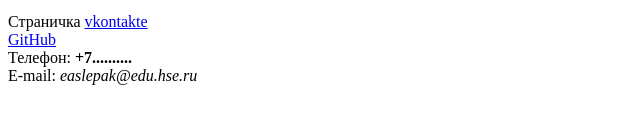
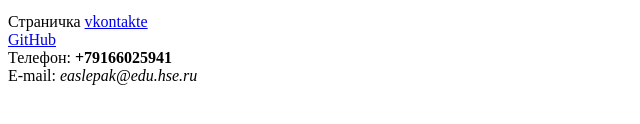
Before and after one commit to JaneNikel/JaneNikel.github.io, a plain HTML site: page index.html in a window 1280 px wide. Shown: the part 424-548 px from the top of the page, 0-640 px from the left. Drawn offline with Linux system fonts and the light colour scheme.

Commit message:
Update index.html

```diff
--- a/index.html
+++ b/index.html
@@ -14,7 +14,7 @@
       <br/>
       <a href=https://github.com/JaneNikel>GitHub</a>
       <br/>
-      Телефон: <b>+7..........</b>
+      Телефон: <b>+79166025941</b>
       <br/>
       E-mail: <i>easlepak@edu.hse.ru</i>
     </body>
```
